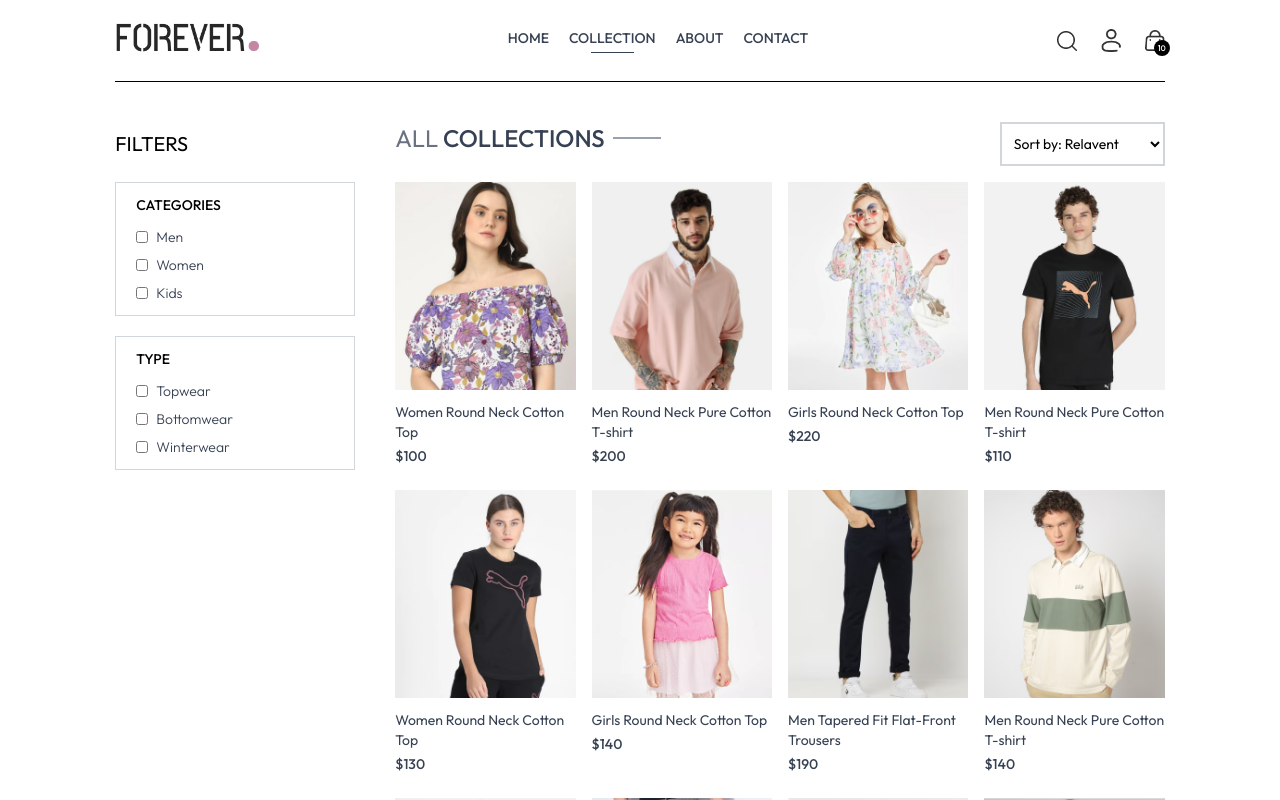
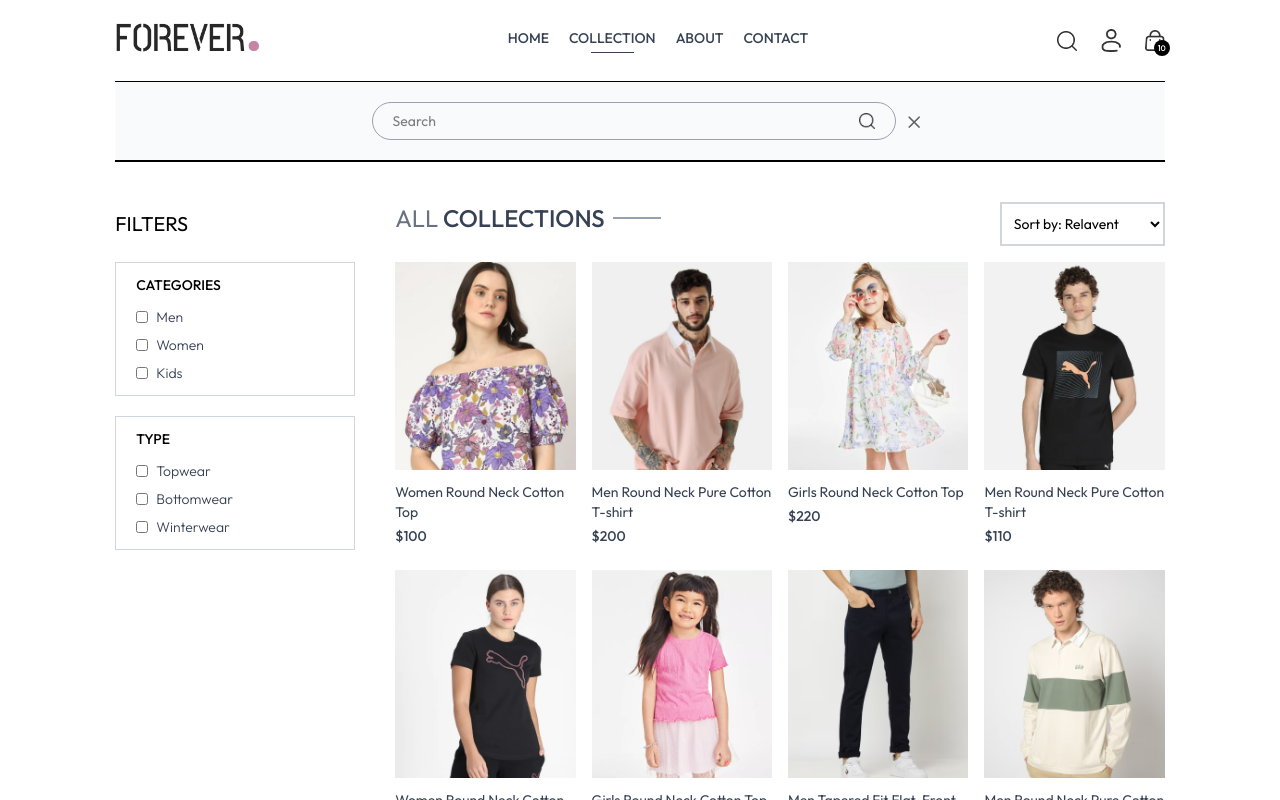
Before and after one commit to vaishnavm/onlinestore, a React (Vite) app in the folder frontend/: page /collection in a window 1280 px wide. Both pictures are taken after a click on the picture 1066 px from the left and 40 px from the top of the page. Shown: the top 800 px of the page. Built offline with nearby package versions, Linux system fonts and the light colour scheme.

Commit message:
search option added in collection page

```diff
--- a/frontend/src/App.jsx
+++ b/frontend/src/App.jsx
@@ -12,6 +12,8 @@
 import PlaceOrder from './pages/PlaceOrder'
 import Orders from './pages/Orders'
 import Footer from './components/Footer.jsx'
+import { ShopContext } from './context/ShopContext.jsx'
+import SearchBar from './components/SearchBar.jsx'
 
 
 // className='px-4 sm:px-[5vw] md:px-[7vw]  lg:px-[9vw]'
@@ -20,6 +22,7 @@
   return (
     <div className='px-4 sm:px-[5vw] md:px-[7vw]  lg:px-[9vw]' >
       <Navbar/>
+      <SearchBar/>
       <Routes>
         <Route path='/' element={<Home/>}/>
         <Route path='/collection' element={<Collection/>}/>
--- a/frontend/src/components/Navbar.jsx
+++ b/frontend/src/components/Navbar.jsx
@@ -1,9 +1,11 @@
-import React, { useState } from 'react'
+import React, { useContext, useState } from 'react'
 import {assets} from '../assets/assets.jsx'
 import { Link, NavLink } from 'react-router-dom'
+import { ShopContext } from '../context/ShopContext.jsx';
 
 const Navbar = () => {
     const [visible,setVisible] = useState(false);
+    const {setShowSearch}=useContext(ShopContext)
 
   return (
     <div className='flex items-center justify-between py-5 font-medium'>
@@ -32,7 +34,7 @@
       </ul>
 
       <div className='flex items-center gap-6'>
-            <img src={assets.search_icon} className='w-5 cursor-pointer' alt="" />
+            <img onClick={()=>setShowSearch(true)} src={assets.search_icon} className='w-5 cursor-pointer' alt=""  />
 
             <div className='group relative'>
                 <img src={assets.profile_icon} className='w-5 cursor-pointer' alt="" />
--- /dev/null
+++ b/frontend/src/components/SearchBar.jsx
@@ -0,0 +1,32 @@
+import React, { useContext, useEffect, useState } from 'react'
+import { ShopContext } from '../context/ShopContext'
+import { assets } from '../assets/assets'
+import { useLocation } from 'react-router-dom'
+
+const SearchBar = () => {
+
+    const {search,setSearch,showSearch,setShowSearch}=useContext(ShopContext)
+    const [visible,setVisible]=useState(false)
+    const location=useLocation()
+
+    useEffect(()=>{
+        if(location.pathname.includes('collection')){
+            setVisible(true)
+        }else{
+            setVisible(false)
+        }
+
+    },[location])
+
+  return showSearch && visible ? (
+    <div className='border-t border-b bg-gray-50 text-center'>
+    <div className='inline-flex items-center justify-center border border-gray-400 px-5 py-2 my-5 mx-3 rounded-full w-3/4 sm:w-1/2'>
+    <input value={search} onChange={(e)=>setSearch(e.target.value)} className='flex-1 outline-none bg-inherit text-sm' type="text" placeholder='Search' />
+    <img  className ='w-4' src={assets.search_icon} alt="" />
+    </div>
+      <img onClick={()=>setShowSearch(false)} className='inline w-3 cursor-pointer' src={assets.cross_icon} alt="" />
+    </div>
+  ) : null
+}
+
+export default SearchBar
--- a/frontend/src/context/ShopContext.jsx
+++ b/frontend/src/context/ShopContext.jsx
@@ -1,4 +1,4 @@
-import React, { createContext } from "react";
+import React, { createContext, use, useState } from "react";
 import { products } from "../assets/assets";
 
  export const ShopContext=createContext();
@@ -7,8 +7,11 @@
 
     const currency='$';
     const delivery_fee=10;
+    const [search,setSearch]=useState('')
+    const [showSearch,setShowSearch]=useState(false)
     const value={
-       products,currency,delivery_fee
+       products,currency,delivery_fee,
+       search,setSearch,showSearch,setShowSearch
     }
 
   return (
--- a/frontend/src/pages/Collection.jsx
+++ b/frontend/src/pages/Collection.jsx
@@ -6,7 +6,7 @@
 
 const Collection = () => {
 
-  const {products}=useContext(ShopContext)
+  const {products,search,showSearch}=useContext(ShopContext)
   const [showFilter,setShowFilter]=useState(false)
   const [filterProducts,setFilterProducts]=useState([])
   const [category,setCategory]=useState([])
@@ -35,6 +35,10 @@
 
   const applyFilter = ()=>{
     let productsCopy=products.slice()
+    if(showSearch && search){
+      productsCopy=productsCopy.filter((item)=>item.name.toLowerCase().includes(search.toLowerCase()))
+    }
+
     if(category.length>0){
       productsCopy=productsCopy.filter(item=>category.includes(item.category))
     }
@@ -69,7 +73,7 @@
   useEffect(()=>{
     applyFilter()
 
-  },[category,subCategory])
+  },[category,subCategory,search,showSearch])
 
   useEffect(()=>{
     sortProducts()
```
